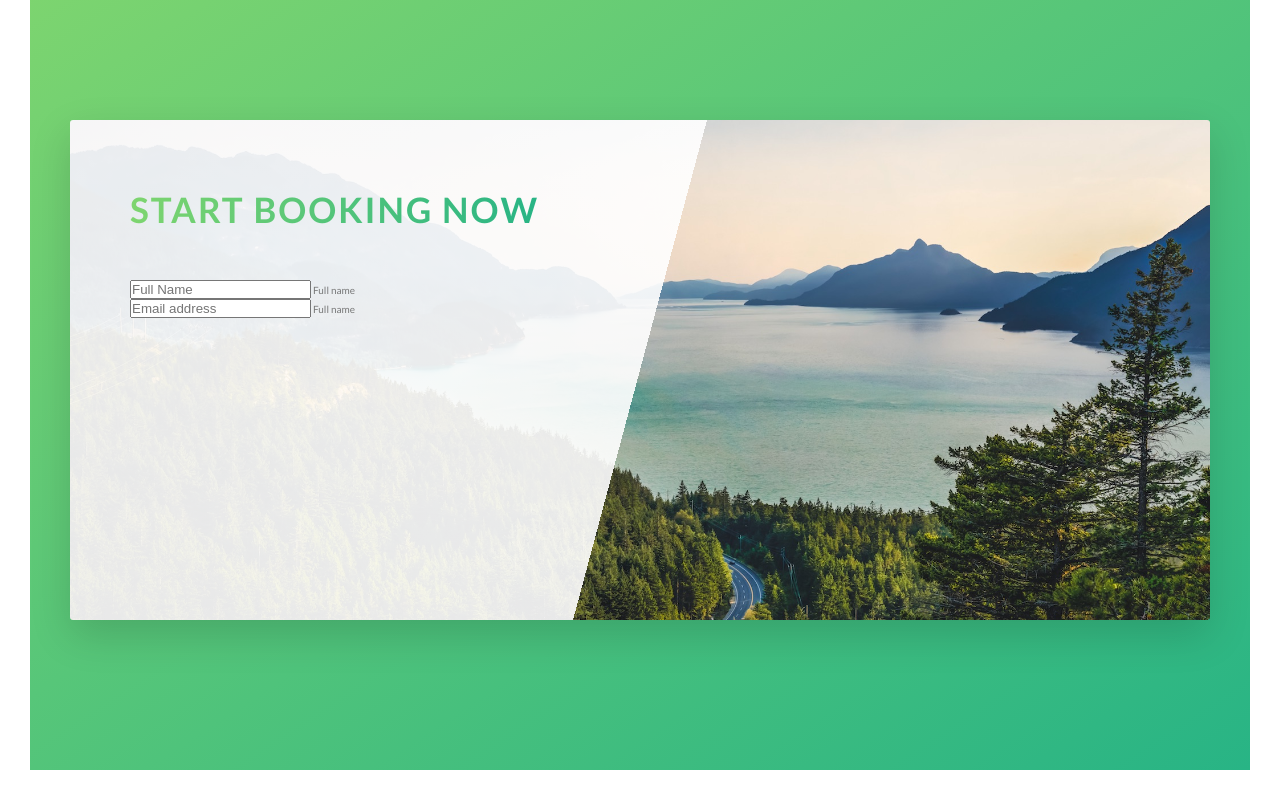
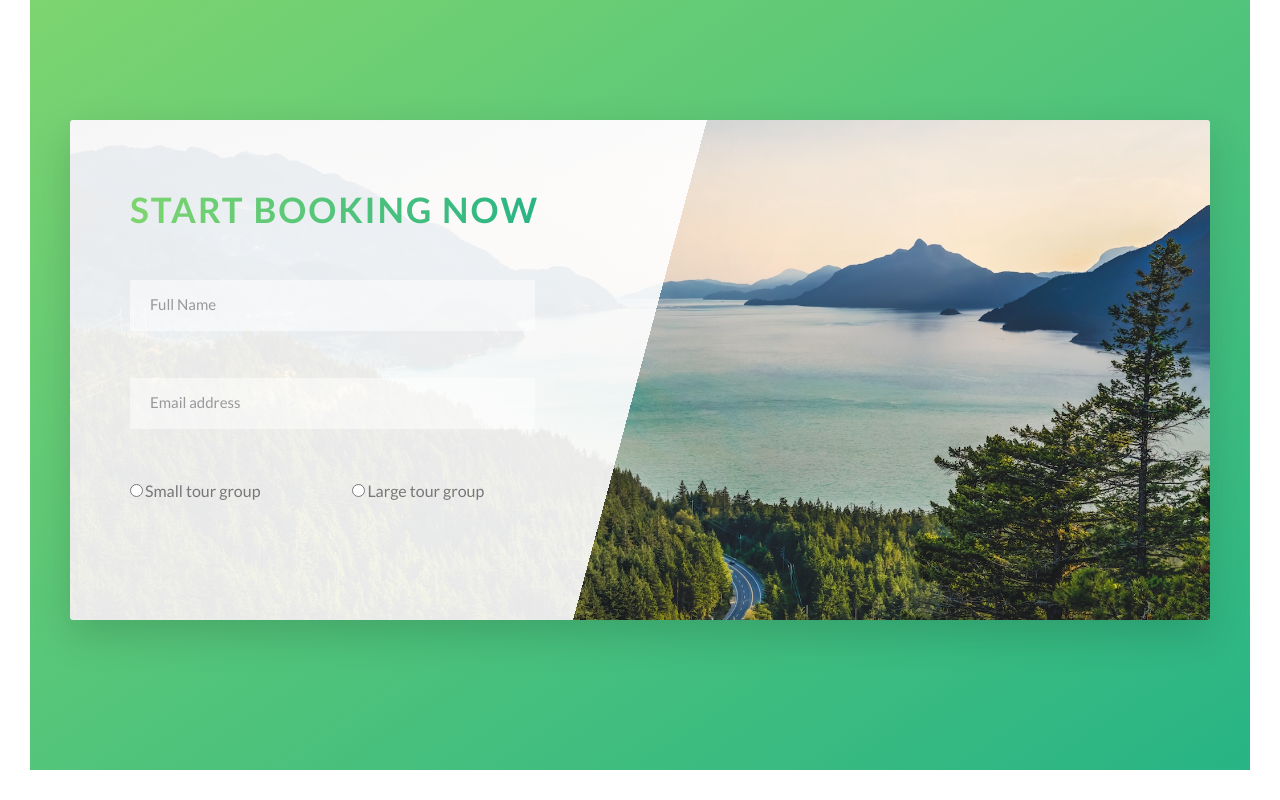
Before and after one commit to jcuetos97/Natours, a website: page index.html in a window 1280 px wide. Shown: the part 4566-5366 px from the top of the page. Drawn offline with Linux system fonts and the light colour scheme.

Commit message:
form css styling, input focus

```diff
--- a/index.html
+++ b/index.html
@@ -278,7 +278,24 @@
                                 </div>
                                 <div class="form__group">
                                     <input type="email" class="form__input" placeholder="Email address" id="email" required>
-                                     <label for="name" class="form__label">Full name</label>
+                                     <label for="email" class="form__label">Email address</label>
+                                 </div>
+
+                                 <div class="form__group">
+                                    <div class="form__radio-group">
+                                        <input type="radio" class="form__radio-input" id="small" name="size">
+                                        <label for="small" class="form__radio-label">
+                                            <span class="form__radio-button"></span>
+                                            Small tour group
+                                        </label>
+                                    </div>
+                                    <div class="form__radio-group">
+                                        <input type="radio" class="form__radio-input" id="large" name="size">
+                                        <label for="large" class="form__radio-label">
+                                            <span class="form__radio-button"></span>
+                                            Large tour group
+                                        </label>
+                                    </div>
                                  </div>
                             </form>
                         </div>
--- a/sass/abstracts/_variables.scss
+++ b/sass/abstracts/_variables.scss
@@ -4,9 +4,12 @@ $color-primary-light:#7ed56f;
 $color-primary-dark:#28b485;
 $color-black: #000;
 $color-white: #fff;
+
 $color-light-grey: #777;
 $color-light-grey-1: #f7f7f7;
 $color-light-grey-2: #eee;
+
+$color-dark-grey-2: #999;
 
 $color-secondary-light: #ffb900;
 $color-secondary-dark: #ff7730;
--- /dev/null
+++ b/sass/components/_form.scss
@@ -0,0 +1,58 @@
+.form {
+    &__group:not(:last-child) {
+        margin-bottom: 2rem;
+    }
+
+    &__input {
+        font-size: 1.5rem;
+        font-family: inherit;
+        color: inherit;
+        padding: 1.5rem 2rem;
+        border-radius: 2px;
+        background-color: rgba($color-white, .5);
+        border: none;
+        border-bottom: 3px solid transparent;
+        width: 90%;
+        display: block;
+        transition: all .3s;
+
+        &:focus {
+            outline: none;
+            box-shadow: 0 1rem 2rem rgba($color-black, .1);
+            border-bottom: 3px solid $color-primary;
+        }
+
+        &:focus:invalid {
+            border-bottom: 3px solid $color-secondary-dark;
+        }
+
+        &::-webkit-input-placeholder {
+            color: $color-dark-grey-2;
+        }
+    }
+
+    &__label {
+        font-size: 1.2rem;
+        font-weight: 700;
+        margin-left: 2rem;
+        margin-top:.7rem;
+        display: block;
+        transition: all .3s;
+    }
+
+    &__input:placeholder-shown + &__label {
+        opacity: 0;
+        visibility: hidden;
+        transform: translateY(-4rem);
+    }
+
+    &__radio-group {
+        width: 49%;
+        display: inline-block;
+    }
+
+    &__radio-label {
+        font-size: $default-font-size;
+        cursor: pointer;
+    }
+}
--- a/sass/main.scss
+++ b/sass/main.scss
@@ -15,6 +15,7 @@
 @import "components/card";
 @import "components/compositions";
 @import "components/feature-box";
+@import "components/form";
 @import "components/story";
 
 @import "pages/home";
```
Also changed, not shown: css/style.css.
